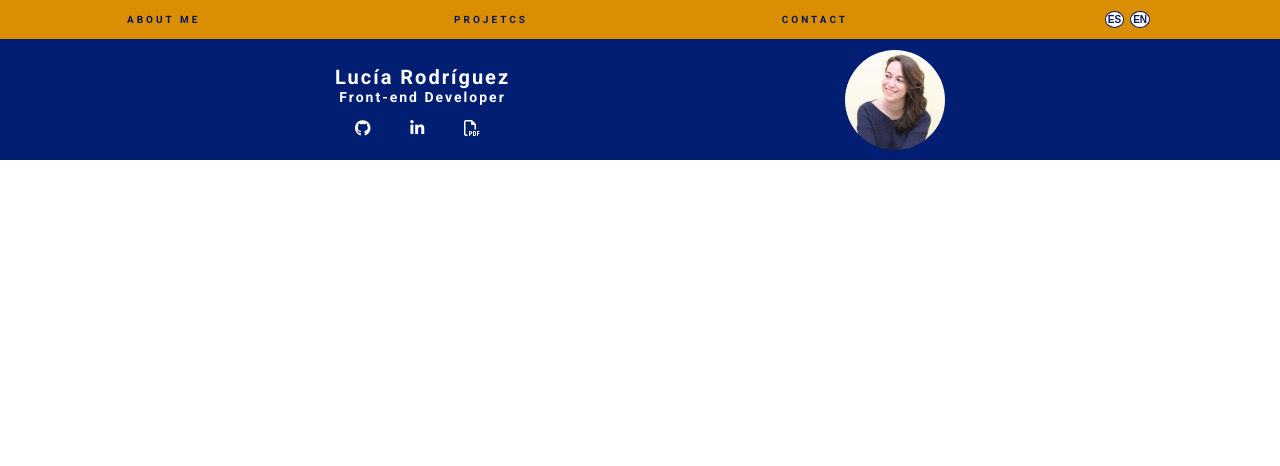
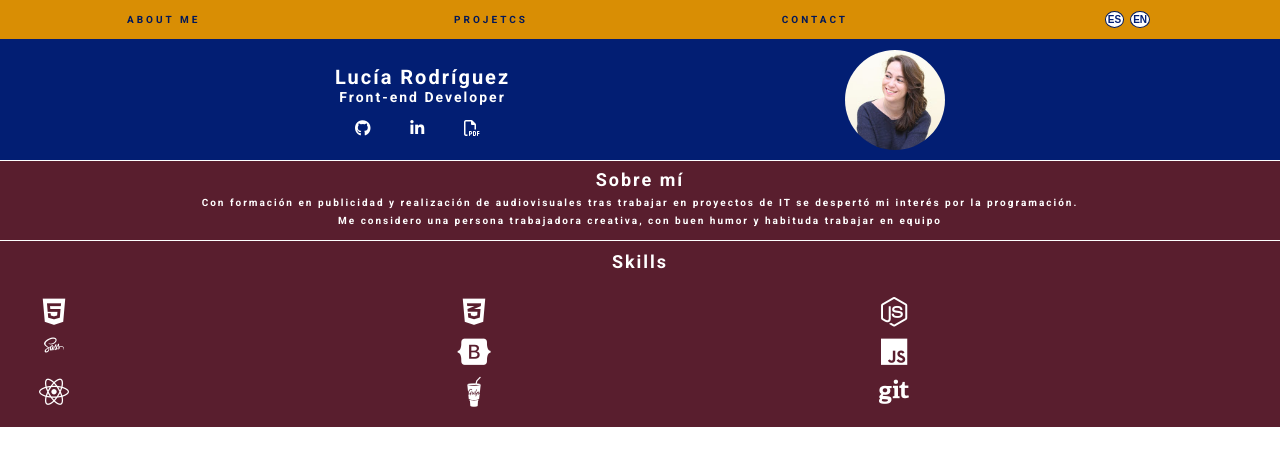
Before and after one commit to LuciaRoNova3005/about-me-lucia, a React app: page / in a window 1280 px wide. Built offline with nearby package versions, Linux system fonts and the light colour scheme.

Commit message:
add section skills

```diff
--- /dev/null
+++ b/src/components/AboutMe.js
@@ -0,0 +1,55 @@
+import React from "react";
+
+function AboutMe() {
+  return (
+    <>
+      <section id="aboutme" className="aboutme">
+        <article className="aboutme__article">
+          <h3 className="title3">Sobre mí</h3>
+          <p>
+            Con formación en publicidad y realización de audiovisuales tras
+            trabajar en proyectos de IT se despertó mi interés por la
+            programación.
+          </p>
+          <p>
+            Me considero una persona trabajadora creativa, con buen humor y
+            habituda trabajar en equipo
+          </p>
+        </article>
+        <article className="skills">
+          <h3 className="title3">Skills</h3>
+          <ul className="tech_list">
+            <li className="tech_item">
+              <i class="icon fab fa-html5"></i>
+            </li>
+            <li className="tech_item">
+              <i class="icon fab fa-css3-alt"></i>
+            </li>
+            <li className="tech_item">
+              <i class="icon fab fa-node-js"></i>
+            </li>
+            <li className="tech_item">
+              <i class="fab fa-sass"></i>
+            </li>
+            <li className="tech_item">
+              <i class="icon fab fa-bootstrap"></i>
+            </li>
+            <li className="tech_item">
+              <i class="icon fab fa-js"></i>
+            </li>
+            <li className="tech_item">
+              <i class="icon fab fa-react"></i>
+            </li>
+            <li className="tech_item">
+              <i class="icon fab fa-gulp"></i>
+            </li>
+            <li className="tech_item">
+              <i class=" icon fab fa-git"></i>
+            </li>
+          </ul>
+        </article>
+      </section>
+    </>
+  );
+}
+export default AboutMe;
--- a/src/components/App.js
+++ b/src/components/App.js
@@ -1,9 +1,15 @@
 import "../stylesheets/App.scss";
 import React from "react";
 import Header from "./Header";
+import Main from "./Main";
 
 function App() {
-  return <Header />;
+  return (
+    <>
+      <Header />
+      <Main />
+    </>
+  );
 }
 
 export default App;
--- a/src/components/Cover.js
+++ b/src/components/Cover.js
@@ -12,10 +12,14 @@ const Cover = () => {
         <div className="cover">
           <div className="cover__text">
             <h1 className="cover__text__title1">Lucía Rodríguez</h1>
-            <h2 className="cover__text__title">Front-end Developer</h2>
+            <h2 className="cover__text__title2">Front-end Developer</h2>
             <LinkContact></LinkContact>
           </div>
-          <img className="cover__img" src={imagen} alt=""></img>
+          <img
+            className="cover__img"
+            src={imagen}
+            alt="Lucía Rodríguez Nova"
+          ></img>
         </div>
       </section>
     </>
--- a/src/components/Main.js
+++ b/src/components/Main.js
@@ -1,28 +1,12 @@
 import React from "react";
+import AboutMe from "./AboutMe";
 
-const getRandomInteger = (maxNumber) => Math.floor(Math.random() * maxNumber);
-const NUMBER_OF_CATS = 10;
+const Main = () => {
+  return (
+    <main className="main">
+      <AboutMe />
+    </main>
+  );
+};
 
-class RandomCat extends React.Component {
-  render() {
-    const randomCat = getRandomInteger(NUMBER_OF_CATS);
-    /*let width  = 0;
-    if(this.props.width == null ){
-        width = 400;
-    }else{
-       width = this.props.width;
-    }*/
-    const width = this.props.width != null?this.props.width:400;
-    return (
-      <a href="http://lorempixel.com">
-        <img
-          src={`http://lorempixel.com/${width}/200/cats/${randomCat}`}
-          alt="Random cat"
-          /*width={this.props.width != null?this.props.width:400} height={this.props.height || 3100}*/
-        />
-      </a>
-    );
-  }
-}
-
-export default RandomCat;
+export default Main;
--- a/src/components/linkContact.js
+++ b/src/components/linkContact.js
@@ -1,12 +1,20 @@
 function LinkContact() {
   return (
     <div className="linkContainer">
-      <a href="https://github.com/LuciaRoNova3005/" target="_blank">
+      <a
+        href="https://github.com/LuciaRoNova3005/"
+        target="_blank"
+        rel="noreferrer"
+      >
         <span>
           <i className="fab fa-github"></i>
         </span>
       </a>
-      <a href="https://www.linkedin.com/in/luciarodrigueznova/" target="_blank">
+      <a
+        href="https://www.linkedin.com/in/luciarodrigueznova/"
+        target="_blank"
+        rel="noreferrer"
+      >
         <span>
           <i className="fab fa-linkedin-in"></i>
         </span>
@@ -14,6 +22,7 @@ function LinkContact() {
       <a
         href="./CV-Lucia-Rodriguez-Nova-frontend-development.pdf"
         target="_blank"
+        rel="noreferrer"
       >
         <span className="">
           <i className="far fa-file-pdf"></i>
--- a/src/stylesheets/App.scss
+++ b/src/stylesheets/App.scss
@@ -3,4 +3,5 @@
 @import "../stylesheets/Components/cover.scss";
 @import "../stylesheets/Components/nav.scss";
 @import "../stylesheets/Components/linkContact.scss";
+@import "../stylesheets/Components/aboutme.scss";
 @import "../stylesheets/Core/mixin.scss";
--- /dev/null
+++ b/src/stylesheets/components/aboutme.scss
@@ -0,0 +1,54 @@
+.aboutme {
+  display: flex;
+  flex-direction: column;
+  text-align: center;
+  justify-content: center;
+  background-color: #591e2e;
+  letter-spacing: 2px;
+
+  &__article {
+    border-top: 1px solid $color;
+    color: $color;
+    padding: 10px;
+    line-height: 18px;
+  }
+}
+.skills {
+  border-top: 1px solid $color;
+  padding: 10px;
+}
+.title3 {
+  color: $color;
+  padding-bottom: 5px;
+  font-size: 18px;
+  text-align: center;
+  font-weight: bold;
+}
+.line {
+  height: 14px;
+}
+
+.tech_list {
+  list-style: none;
+  display: grid;
+  grid-template-columns: repeat(3, 1fr);
+  padding-top: 20px;
+}
+
+.tech_item {
+  display: flex;
+  flex-direction: column;
+  justify-items: center;
+  align-items: center;
+  border-radius: 50%;
+  width: 90px;
+  height: 40px;
+}
+
+.tech_icon {
+  width: 35px;
+  height: 35px;
+}
+.icon {
+  font-size: 30px;
+}
--- a/src/stylesheets/components/cover.scss
+++ b/src/stylesheets/components/cover.scss
@@ -3,8 +3,10 @@
   flex-direction: row;
   justify-content: space-evenly;
   align-items: center;
+  padding-bottom: 10px;
+
   background-color: $color-primary;
-  padding-bottom: 10px;
+
   &__text {
     display: flex;
     flex-direction: column;
@@ -16,7 +18,7 @@
       font-weight: bold;
       letter-spacing: 2px;
     }
-    &__title {
+    &__title2 {
       color: $color;
       font-size: 14px;
       padding-bottom: 10px;
--- a/src/stylesheets/components/nav.scss
+++ b/src/stylesheets/components/nav.scss
@@ -25,7 +25,7 @@
   background-color: $color;
   border: 1px solid $color-secundary;
   border-radius: 50%;
-  color: $color-secundary;
+  color: $color-primary;
   margin: 3px;
   padding: 2px;
   font-weight: bold;
```
Also changed, not shown: zeplin.png (added).
